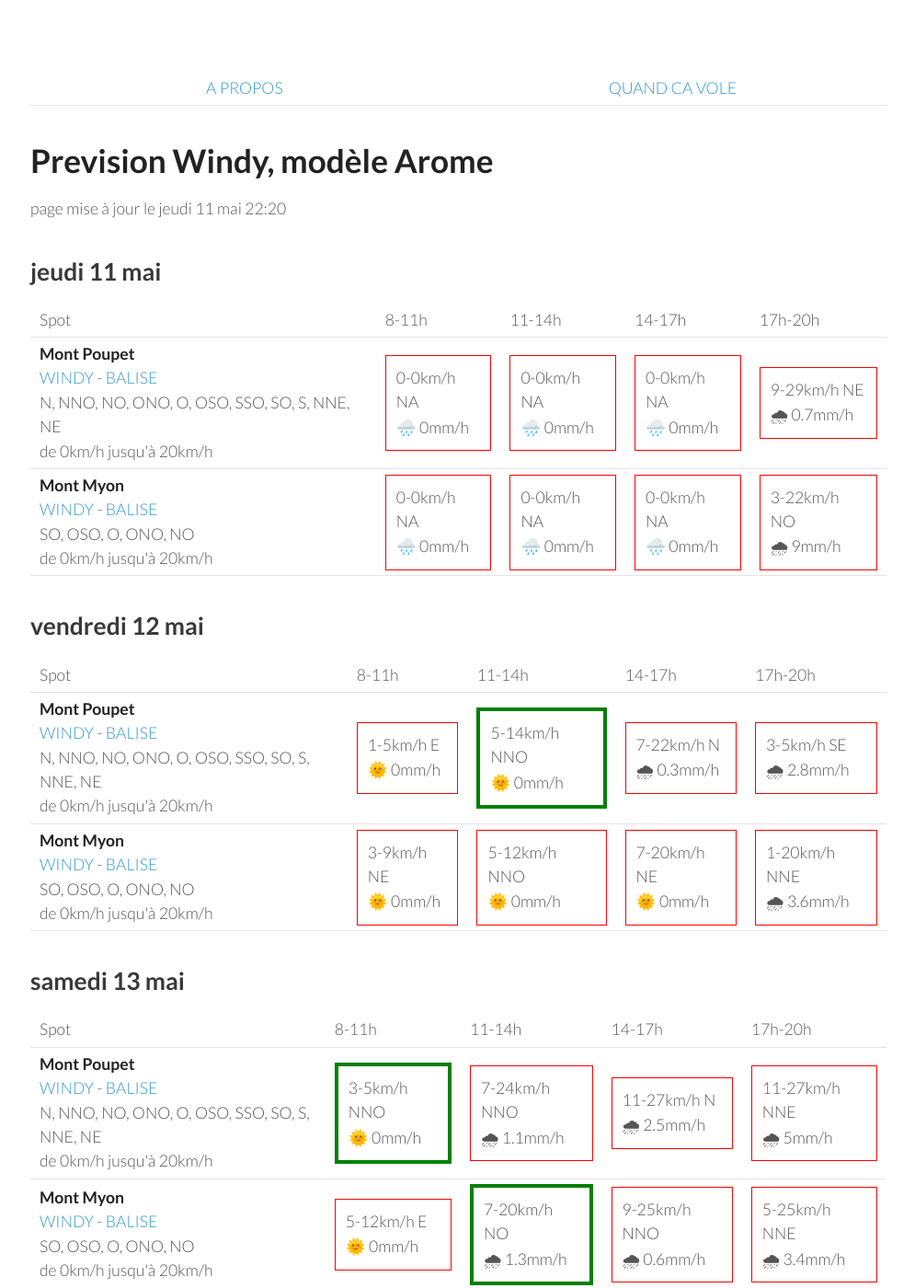
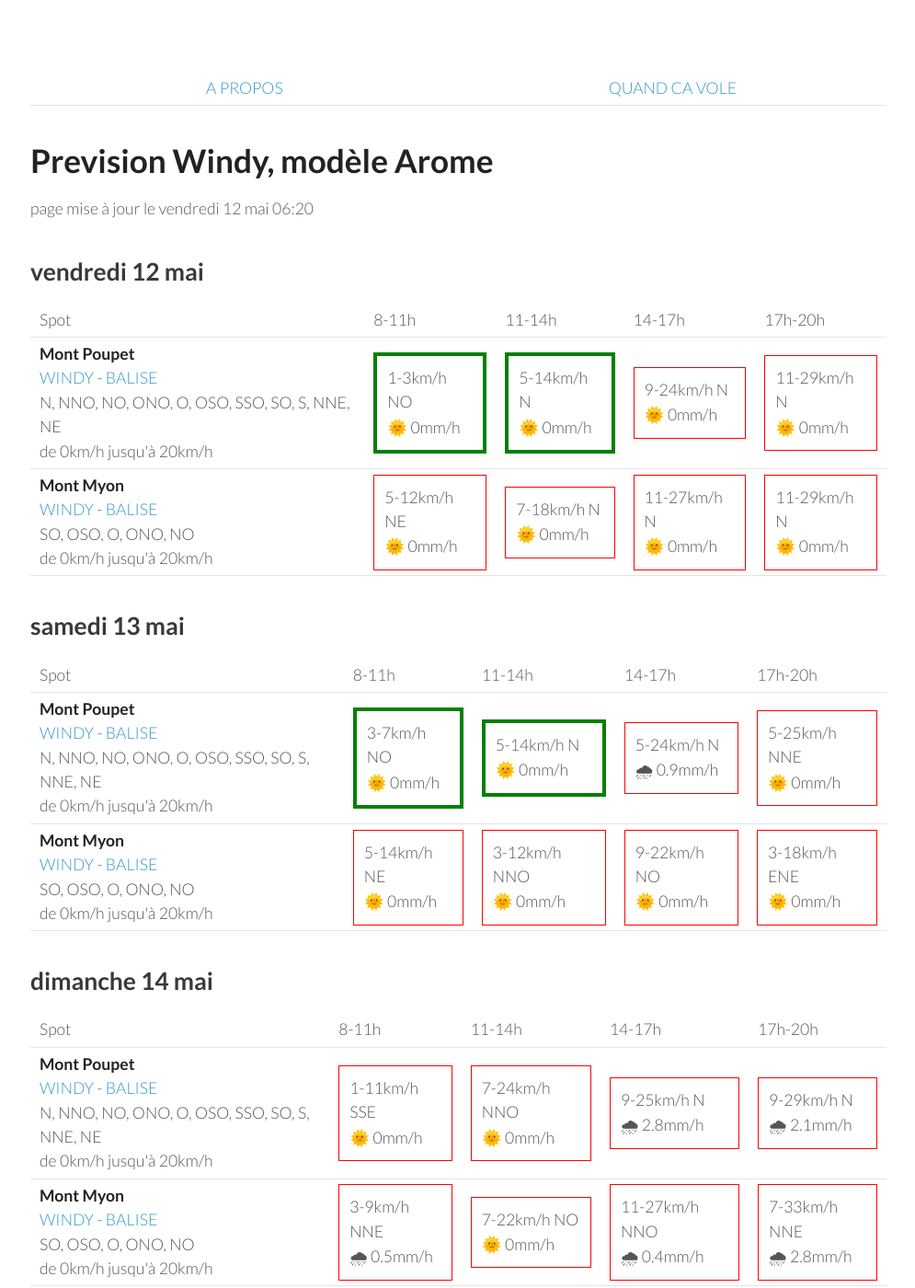
Before and after one commit to parapente-dans-le-nord/parapente-dans-le-nord.github.io, a Jekyll site: the page built from jura.markdown, in a window 1280 px wide and 1400 px high. Shown: the whole window at 92% size, without its empty margins (25-1020 px from the left). Built offline with Jekyll 4.4.1, drawn with Linux system fonts in a browser that asks for light colours; some of the changed text lies outside the part shown.

Commit message:
update index.markdown

```diff
--- a/jura.markdown
+++ b/jura.markdown
@@ -7,42 +7,8 @@ title:  "Tous les spots"
 {: .links}
 
 # Prevision Windy, modèle Arome
-page mise à jour le jeudi 11 mai 22:20
+page mise à jour le vendredi 12 mai 06:20
 
-## jeudi 11 mai
-
-{::nomarkdown}
-<table>
-  <tbody>
-    <tr>
-      <td>Spot</td>
-      <td>8-11h</td>
-      <td>11-14h</td>
-      <td>14-17h</td>
-      <td>17h-20h</td>
-    </tr>
-<tr>
-        <td><strong>Mont Poupet</strong><br><a href="https://windy.com/46.970/5.876?46.541,5.876,8">WINDY</a> - <span class=""><a href="http://www.balisemeteo.com/balise.php?idBalise=92">BALISE</a> </span><br> <span class="vent-favorable">N, NNO, NO, ONO, O, OSO, SSO, SO, S, NNE, NE</span><br><span class="force-vent">de 0km/h jusqu'à 20km/h</span> </td>
-
-            <td><div class="not-flyable"><p>0-0km/h NA</p><p>🌧️ 0mm/h</p></div></td>
-            <td><div class="not-flyable"><p>0-0km/h NA</p><p>🌧️ 0mm/h</p></div></td>
-            <td><div class="not-flyable"><p>0-0km/h NA</p><p>🌧️ 0mm/h</p></div></td>
-            <td><div class="not-flyable"><p>9-29km/h NE</p><p>🌧 0.7mm/h</p></div></td>
-
-    </tr>
-<tr>
-        <td><strong>Mont Myon</strong><br><a href="https://windy.com/46.331/5.397?45.898,5.394,8,m:eWoagj8">WINDY</a> - <span class=""><a href="http://www.balisemeteo.com/balise.php?idBalise=70">BALISE</a> </span><br> <span class="vent-favorable">SO, OSO, O, ONO, NO</span><br><span class="force-vent">de 0km/h jusqu'à 20km/h</span> </td>
-
-            <td><div class="not-flyable"><p>0-0km/h NA</p><p>🌧️ 0mm/h</p></div></td>
-            <td><div class="not-flyable"><p>0-0km/h NA</p><p>🌧️ 0mm/h</p></div></td>
-            <td><div class="not-flyable"><p>0-0km/h NA</p><p>🌧️ 0mm/h</p></div></td>
-            <td><div class="not-flyable"><p>3-22km/h NO</p><p>🌧 9mm/h</p></div></td>
-
-    </tr>
-
-</tbody>
-</table>
-{:/}
 ## vendredi 12 mai
 
 {::nomarkdown}
@@ -58,20 +24,20 @@ page mise à jour le jeudi 11 mai 22:20
 <tr>
         <td><strong>Mont Poupet</strong><br><a href="https://windy.com/46.970/5.876?46.541,5.876,8">WINDY</a> - <span class=""><a href="http://www.balisemeteo.com/balise.php?idBalise=92">BALISE</a> </span><br> <span class="vent-favorable">N, NNO, NO, ONO, O, OSO, SSO, SO, S, NNE, NE</span><br><span class="force-vent">de 0km/h jusqu'à 20km/h</span> </td>
 
-            <td><div class="not-flyable"><p>1-5km/h E</p><p>🌞 0mm/h</p></div></td>
-            <td><div class="flyable"><p>5-14km/h NNO</p><p>🌞 0mm/h</p></div></td>
-            <td><div class="not-flyable"><p>7-22km/h N</p><p>🌧 0.3mm/h</p></div></td>
-            <td><div class="not-flyable"><p>3-5km/h SE</p><p>🌧 2.8mm/h</p></div></td>
+            <td><div class="flyable"><p>1-3km/h NO</p><p>🌞 0mm/h</p></div></td>
+            <td><div class="flyable"><p>5-14km/h N</p><p>🌞 0mm/h</p></div></td>
+            <td><div class="not-flyable"><p>9-24km/h N</p><p>🌞 0mm/h</p></div></td>
+            <td><div class="not-flyable"><p>11-29km/h N</p><p>🌞 0mm/h</p></div></td>
 
 
     </tr>
 <tr>
         <td><strong>Mont Myon</strong><br><a href="https://windy.com/46.331/5.397?45.898,5.394,8,m:eWoagj8">WINDY</a> - <span class=""><a href="http://www.balisemeteo.com/balise.php?idBalise=70">BALISE</a> </span><br> <span class="vent-favorable">SO, OSO, O, ONO, NO</span><br><span class="force-vent">de 0km/h jusqu'à 20km/h</span> </td>
 
-            <td><div class="not-flyable"><p>3-9km/h NE</p><p>🌞 0mm/h</p></div></td>
-            <td><div class="not-flyable"><p>5-12km/h NNO</p><p>🌞 0mm/h</p></div></td>
-            <td><div class="not-flyable"><p>7-20km/h NE</p><p>🌞 0mm/h</p></div></td>
-            <td><div class="not-flyable"><p>1-20km/h NNE</p><p>🌧 3.6mm/h</p></div></td>
+            <td><div class="not-flyable"><p>5-12km/h NE</p><p>🌞 0mm/h</p></div></td>
+            <td><div class="not-flyable"><p>7-18km/h N</p><p>🌞 0mm/h</p></div></td>
+            <td><div class="not-flyable"><p>11-27km/h N</p><p>🌞 0mm/h</p></div></td>
+            <td><div class="not-flyable"><p>11-29km/h N</p><p>🌞 0mm/h</p></div></td>
 
 
     </tr>
@@ -94,20 +60,20 @@ page mise à jour le jeudi 11 mai 22:20
 <tr>
         <td><strong>Mont Poupet</strong><br><a href="https://windy.com/46.970/5.876?46.541,5.876,8">WINDY</a> - <span class=""><a href="http://www.balisemeteo.com/balise.php?idBalise=92">BALISE</a> </span><br> <span class="vent-favorable">N, NNO, NO, ONO, O, OSO, SSO, SO, S, NNE, NE</span><br><span class="force-vent">de 0km/h jusqu'à 20km/h</span> </td>
 
-            <td><div class="flyable"><p>3-5km/h NNO</p><p>🌞 0mm/h</p></div></td>
-            <td><div class="not-flyable"><p>7-24km/h NNO</p><p>🌧 1.1mm/h</p></div></td>
-            <td><div class="not-flyable"><p>11-27km/h N</p><p>🌧 2.5mm/h</p></div></td>
-            <td><div class="not-flyable"><p>11-27km/h NNE</p><p>🌧 5mm/h</p></div></td>
+            <td><div class="flyable"><p>3-7km/h NO</p><p>🌞 0mm/h</p></div></td>
+            <td><div class="flyable"><p>5-14km/h N</p><p>🌞 0mm/h</p></div></td>
+            <td><div class="not-flyable"><p>5-24km/h N</p><p>🌧 0.9mm/h</p></div></td>
+            <td><div class="not-flyable"><p>5-25km/h NNE</p><p>🌞 0mm/h</p></div></td>
 
 
     </tr>
 <tr>
         <td><strong>Mont Myon</strong><br><a href="https://windy.com/46.331/5.397?45.898,5.394,8,m:eWoagj8">WINDY</a> - <span class=""><a href="http://www.balisemeteo.com/balise.php?idBalise=70">BALISE</a> </span><br> <span class="vent-favorable">SO, OSO, O, ONO, NO</span><br><span class="force-vent">de 0km/h jusqu'à 20km/h</span> </td>
 
-            <td><div class="not-flyable"><p>5-12km/h E</p><p>🌞 0mm/h</p></div></td>
-            <td><div class="flyable"><p>7-20km/h NO</p><p>🌧 1.3mm/h</p></div></td>
-            <td><div class="not-flyable"><p>9-25km/h NNO</p><p>🌧 0.6mm/h</p></div></td>
-            <td><div class="not-flyable"><p>5-25km/h NNE</p><p>🌧 3.4mm/h</p></div></td>
+            <td><div class="not-flyable"><p>5-14km/h NE</p><p>🌞 0mm/h</p></div></td>
+            <td><div class="not-flyable"><p>3-12km/h NNO</p><p>🌞 0mm/h</p></div></td>
+            <td><div class="not-flyable"><p>9-22km/h NO</p><p>🌞 0mm/h</p></div></td>
+            <td><div class="not-flyable"><p>3-18km/h ENE</p><p>🌞 0mm/h</p></div></td>
 
 
     </tr>
@@ -130,20 +96,20 @@ page mise à jour le jeudi 11 mai 22:20
 <tr>
         <td><strong>Mont Poupet</strong><br><a href="https://windy.com/46.970/5.876?46.541,5.876,8">WINDY</a> - <span class=""><a href="http://www.balisemeteo.com/balise.php?idBalise=92">BALISE</a> </span><br> <span class="vent-favorable">N, NNO, NO, ONO, O, OSO, SSO, SO, S, NNE, NE</span><br><span class="force-vent">de 0km/h jusqu'à 20km/h</span> </td>
 
-            <td><div class="flyable"><p>0-9km/h O</p><p>🌞 0mm/h</p></div></td>
-            <td><div class="not-flyable"><p>7-24km/h NO</p><p>🌞 0mm/h</p></div></td>
-            <td><div class="not-flyable"><p>9-25km/h NNO</p><p>🌧 3mm/h</p></div></td>
-            <td><div class="not-flyable"><p>1-25km/h NNO</p><p>🌧 2.9mm/h</p></div></td>
+            <td><div class="not-flyable"><p>1-11km/h SSE</p><p>🌞 0mm/h</p></div></td>
+            <td><div class="not-flyable"><p>7-24km/h NNO</p><p>🌞 0mm/h</p></div></td>
+            <td><div class="not-flyable"><p>9-25km/h N</p><p>🌧 2.8mm/h</p></div></td>
+            <td><div class="not-flyable"><p>9-29km/h N</p><p>🌧 2.1mm/h</p></div></td>
 
 
     </tr>
 <tr>
         <td><strong>Mont Myon</strong><br><a href="https://windy.com/46.331/5.397?45.898,5.394,8,m:eWoagj8">WINDY</a> - <span class=""><a href="http://www.balisemeteo.com/balise.php?idBalise=70">BALISE</a> </span><br> <span class="vent-favorable">SO, OSO, O, ONO, NO</span><br><span class="force-vent">de 0km/h jusqu'à 20km/h</span> </td>
 
-            <td><div class="flyable"><p>3-9km/h ONO</p><p>🌧 0.7mm/h</p></div></td>
-            <td><div class="not-flyable"><p>7-22km/h NO</p><p>🌧 0.3mm/h</p></div></td>
-            <td><div class="not-flyable"><p>9-25km/h NNO</p><p>🌧 0.3mm/h</p></div></td>
-            <td><div class="not-flyable"><p>12-38km/h NNO</p><p>🌧 3.2mm/h</p></div></td>
+            <td><div class="not-flyable"><p>3-9km/h NNE</p><p>🌧 0.5mm/h</p></div></td>
+            <td><div class="not-flyable"><p>7-22km/h NO</p><p>🌞 0mm/h</p></div></td>
+            <td><div class="not-flyable"><p>11-27km/h NNO</p><p>🌧 0.4mm/h</p></div></td>
+            <td><div class="not-flyable"><p>7-33km/h NNE</p><p>🌧 2.8mm/h</p></div></td>
 
 
     </tr>
@@ -166,8 +132,8 @@ page mise à jour le jeudi 11 mai 22:20
 <tr>
         <td><strong>Mont Poupet</strong><br><a href="https://windy.com/46.970/5.876?46.541,5.876,8">WINDY</a> - <span class=""><a href="http://www.balisemeteo.com/balise.php?idBalise=92">BALISE</a> </span><br> <span class="vent-favorable">N, NNO, NO, ONO, O, OSO, SSO, SO, S, NNE, NE</span><br><span class="force-vent">de 0km/h jusqu'à 20km/h</span> </td>
 
-            <td><div class="flyable"><p>5-14km/h S</p><p>🌧 1.2mm/h</p></div></td>
-            <td><div class="not-flyable"><p>7-22km/h NO</p><p>🌧 0.4mm/h</p></div></td>
+            <td><div class="not-flyable"><p>3-12km/h SSE</p><p>🌧 0.5mm/h</p></div></td>
+            <td><div class="flyable"><p>5-20km/h NO</p><p>🌞 0mm/h</p></div></td>
             <td><div class="not-flyable"><p>7-22km/h NO</p><p>🌧 0.3mm/h</p></div></td>
             <td><div class="not-flyable"><p>12-27km/h NNO</p><p>🌧 0.6mm/h</p></div></td>
 
@@ -176,8 +142,8 @@ page mise à jour le jeudi 11 mai 22:20
 <tr>
         <td><strong>Mont Myon</strong><br><a href="https://windy.com/46.331/5.397?45.898,5.394,8,m:eWoagj8">WINDY</a> - <span class=""><a href="http://www.balisemeteo.com/balise.php?idBalise=70">BALISE</a> </span><br> <span class="vent-favorable">SO, OSO, O, ONO, NO</span><br><span class="force-vent">de 0km/h jusqu'à 20km/h</span> </td>
 
-            <td><div class="not-flyable"><p>1-9km/h ESE</p><p>🌞 0mm/h</p></div></td>
-            <td><div class="not-flyable"><p>9-22km/h NO</p><p>🌧 0.3mm/h</p></div></td>
+            <td><div class="not-flyable"><p>1-7km/h NNO</p><p>🌞 0mm/h</p></div></td>
+            <td><div class="not-flyable"><p>5-22km/h NNO</p><p>🌞 0mm/h</p></div></td>
             <td><div class="not-flyable"><p>9-25km/h NNO</p><p>🌧 0.5mm/h</p></div></td>
             <td><div class="not-flyable"><p>12-31km/h NNO</p><p>🌧 0.2mm/h</p></div></td>
 
```
